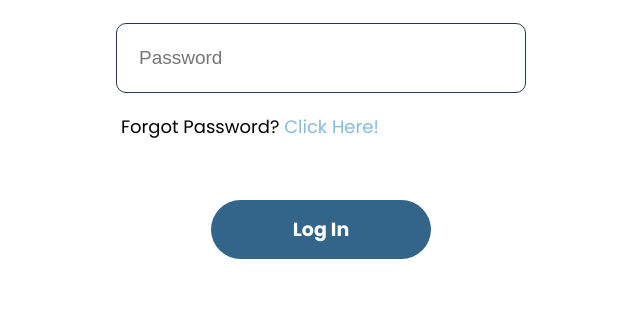
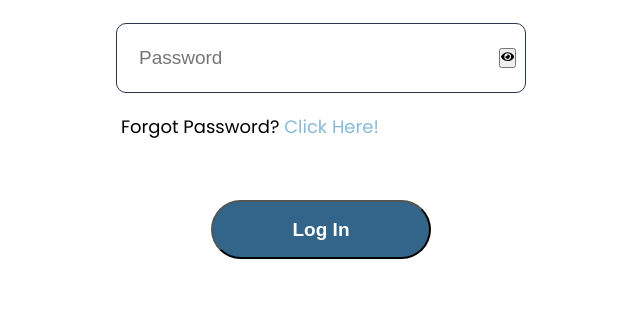
Before and after one commit to Roonaaan/CareerCompass, a React (Vite) app: page /Login in a window 1280 px wide. Shown: the part 445-754 px from the top of the page, without its empty margins (319-959 px from the left). Built offline with nearby package versions, Linux system fonts and the light colour scheme.

Commit message:
Updated Changes

```diff
--- a/package.json
+++ b/package.json
@@ -10,11 +10,14 @@
     "preview": "vite preview"
   },
   "dependencies": {
+    "@fortawesome/fontawesome-svg-core": "^6.5.1",
+    "@fortawesome/free-solid-svg-icons": "^6.5.1",
+    "@fortawesome/react-fontawesome": "^0.2.0",
     "bootstrap": "^5.3.2",
-    "flag-icon-css": "^4.1.7",
     "react": "^18.2.0",
     "react-bootstrap": "^2.10.0",
     "react-dom": "^18.2.0",
+    "react-icons": "^5.0.1",
     "react-router-dom": "^6.21.3"
   },
   "devDependencies": {
--- a/src/landing/Login.jsx
+++ b/src/landing/Login.jsx
@@ -1,12 +1,48 @@
-import React from 'react'
+import React, { useState } from 'react'
 
 // CSS
 import './styles/Login.css'
 
-// Images
+// Images and Logo
 import Logo from '../assets/logo-dark.png'
+import { FaEye, FaEyeSlash } from 'react-icons/fa'
 
 export const Login = () => {
+
+    // Email and Password Validation
+    const [email, setEmail] = useState('');
+    const [password, setPassword] = useState('');
+    const [emailError, setEmailError] = useState('');
+    const [passwordError, setPasswordError] = useState('');
+
+    const handleValidation = () => {
+        setEmailError('');
+        setPasswordError('');
+
+        if (!email) {
+            setEmailError('Please enter your email address');
+        } else if (!/\S+@\S+\.\S+/.test(email)) { // Basic email validation
+            setEmailError('Please enter a valid email address');
+        }
+
+        if (!password) {
+            setPasswordError('Please input your password');
+        } else if (password.length < 8) {
+            setPasswordError('Password must be at least 8 characters long');
+        } else if (!/[A-Z]/.test(password)) {
+            setPasswordError('Password must contain at least one uppercase letter');
+        } else if (!/[a-z]/.test(password)) {
+            setPasswordError('Password must contain at least one lowercase letter');
+        } else if (!/[0-9]/.test(password)) {
+            setPasswordError('Password must contain at least one number');
+        } else if (!/[^\w\s]/.test(password)) {
+            setPasswordError('Password must contain at least one special character');
+        }
+    };
+
+    // Show Password
+    const [showPassword, setShowPassword] = useState(false);
+    const [iconType, setIconType] = useState(FaEye); //serves as the Initial Icon
 
     return (
         <>
@@ -20,15 +56,36 @@ export const Login = () => {
                 </div>
                 <div className='inputs'>
                     <div className='input'>
-                        <input type='email' placeholder='Email Address' />
+                        <input
+                            type='email'
+                            placeholder='Email Address'
+                            onChange={(e) => setEmail(e.target.value)}
+                        />
                     </div>
+                    {emailError && <div className='error-message'>{emailError} </div>}
                     <div className='input'>
-                        <input type='password' placeholder='Password' />
+                        <input
+                            type={showPassword ? 'text' : 'password'}
+                            placeholder='Password'
+                            onChange={(e) => {
+                                setPassword(e.target.value)
+                            }}
+                        />
+                        <button
+                            className='show-password-button'
+                            onClick={() => {
+                                setShowPassword(!showPassword);
+                                setIconType(showPassword ? FaEyeSlash : FaEye); // This will Toggle the Icon
+                            }}
+                        >
+                            <span className='password-icon'>{iconType}</span>
+                        </button>
                     </div>
+                    {passwordError && <div className="error-message">{passwordError}</div>}
                 </div>
                 <div className='forgot-password'>Forgot Password? <span>Click Here!</span> </div>
                 <div className='submit-container'>
-                    <div className='submit'>Log In</div>
+                    <button className='submit' onClick={handleValidation}>Log In</button>
                 </div>
             </div>
             <div className='footer'>
--- a/src/landing/styles/Login.css
+++ b/src/landing/styles/Login.css
@@ -79,6 +79,14 @@
     cursor: pointer;
 }
 
+.password-icon{
+    transition: transform 0.2s ease-in-out;
+}
+
+.show-password-button:hover .password-icon{
+    transform: rotate(360deg);
+}
+
 .submit-container{
     display: flex;
     gap: 30px;
```
Also changed, not shown: 1 other file (tests, documents, lock files or other folders).
